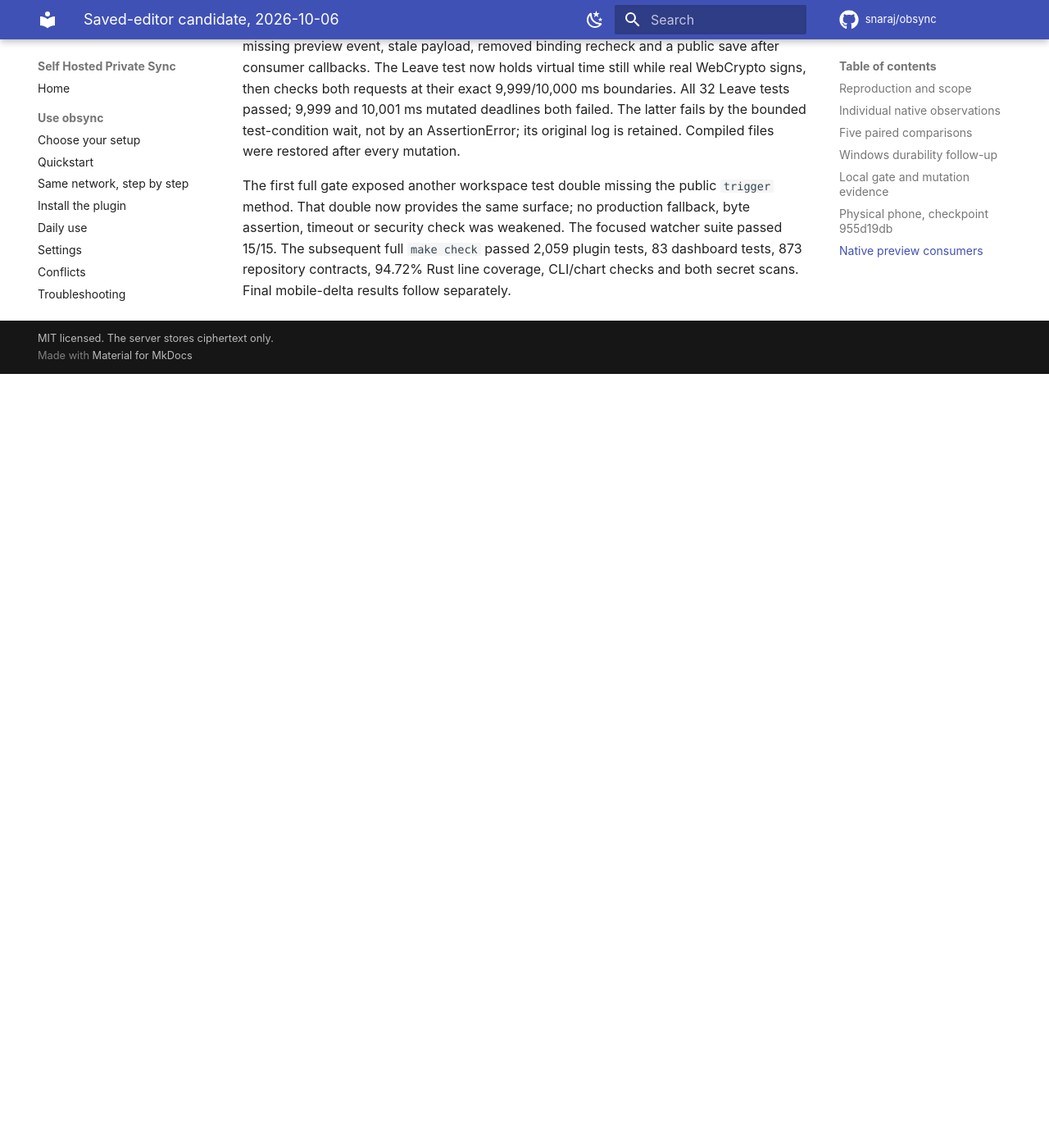
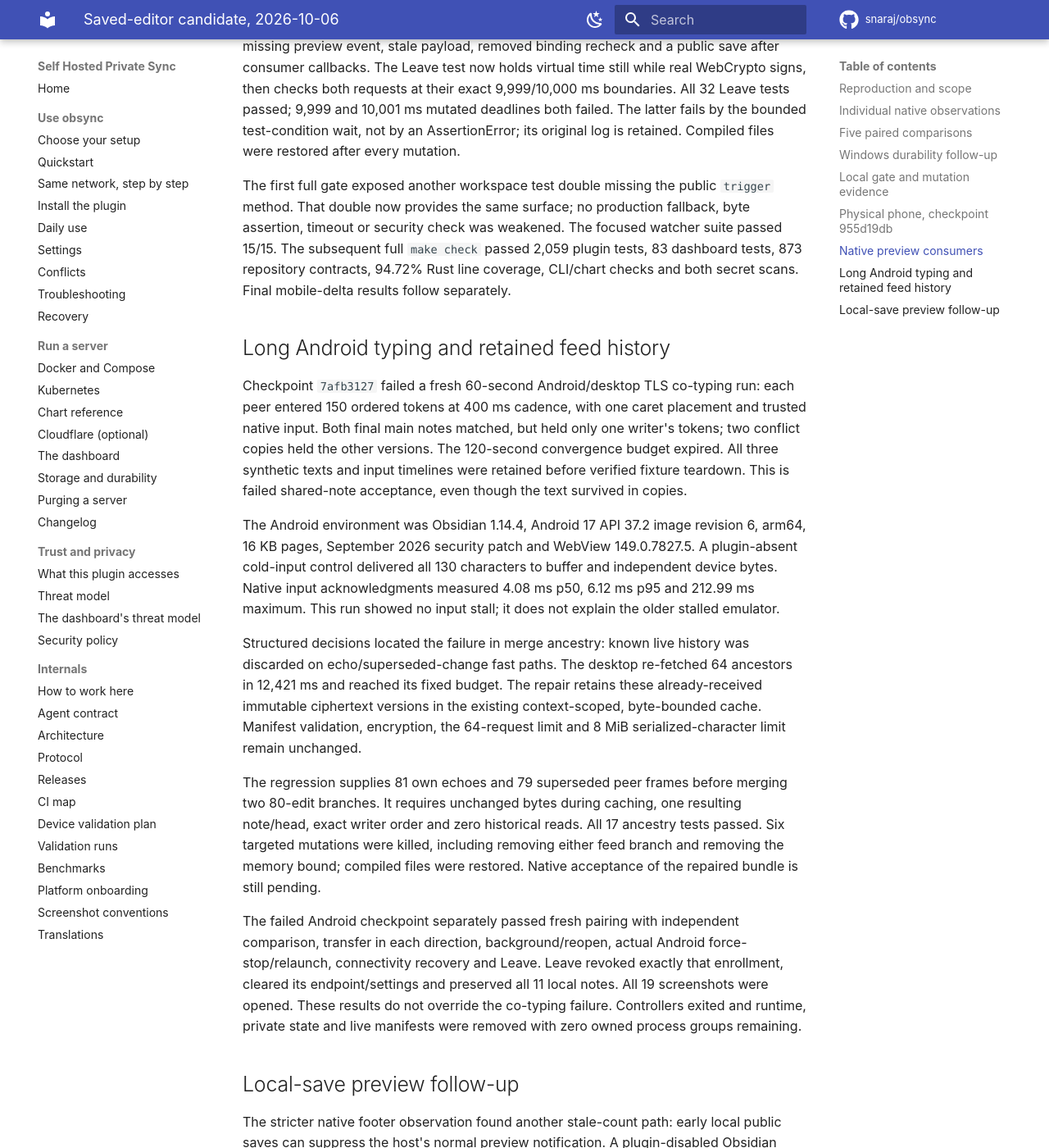
Before and after one commit to snaraj/obsync, an MkDocs documentation site: the page built from docs/validation-runs/2026-10-06-saved-editor-117.md, in a window 1280 px wide and 1400 px high, scrolled down 5404 px. Shown: the whole window at 82% size. Built offline with MkDocs 1.6.1 and Material for MkDocs 9.7.7, drawn with Linux system fonts in a browser that asks for light colours; comment, search, counter and statistics services are not loaded; before the commit the page ends 5860 px from its top, so only the background shows below that; some of the changed text lies outside the part shown.

Commit message:
fix: retain live ancestry and refresh local preview consumers
Long Android co-typing exhausted ancestry reads after previously received
versions were discarded, displacing text into conflict copies. Early native
public saves also left word counts one input behind.

- Keep echo and superseded feed versions in the existing bounded cache.
- Notify preview consumers after confirmed local saves, checking pane binding
  and allowing no subsequent stale save after synchronous callbacks.
- Pin long-feed convergence, memory pressure, reentrant consumers and the
  two valid authenticated peer-hold arrival orders without weakening bounds.
- Retain the failed Android run and native control/fix evidence in validation.

Validation: make check passed 2,066 plugin tests, 83 dashboard tests,
873 repository contracts, CLI/chart checks, 94.72% Rust line coverage and
both secret scans. Nine targeted mutants killed with compiled files restored.
Native Obsidian 1.14.4 boundary cases passed on both peers; all six screenshots
inspected, including exact word/character counts. Owned fixtures removed.
Android and final physical-phone acceptance remain pending; PR stays Draft.

This commit: +160/-3 lines.

- GPT-6

```diff
--- a/docs/validation-runs/2026-10-06-saved-editor-117.md
+++ b/docs/validation-runs/2026-10-06-saved-editor-117.md
@@ -231,3 +231,77 @@
 tests, 83 dashboard tests, 873 repository contracts, 94.72% Rust line coverage,
 CLI/chart checks and both secret scans. Final mobile-delta results follow
 separately.
+
+## Long Android typing and retained feed history
+
+Checkpoint `7afb3127` failed a fresh 60-second Android/desktop TLS co-typing
+run: each peer entered 150 ordered tokens at 400 ms cadence, with one caret
+placement and trusted native input. Both final main notes matched, but held
+only one writer's tokens; two conflict copies held the other versions. The
+120-second convergence budget expired. All three synthetic texts and input
+timelines were retained before verified fixture teardown. This is failed
+shared-note acceptance, even though the text survived in copies.
+
+The Android environment was Obsidian 1.14.4, Android 17 API 37.2 image revision
+6, arm64, 16 KB pages, September 2026 security patch and WebView 149.0.7827.5.
+A plugin-absent cold-input control delivered all 130 characters to buffer and
+independent device bytes. Native input acknowledgments measured 4.08 ms p50,
+6.12 ms p95 and 212.99 ms maximum. This run showed no input stall; it does not
+explain the older stalled emulator.
+
+Structured decisions located the failure in merge ancestry: known live
+history was discarded on echo/superseded-change fast paths. The desktop
+re-fetched 64 ancestors in 12,421 ms and reached its fixed budget. The repair
+retains these already-received immutable ciphertext versions in the existing
+context-scoped, byte-bounded cache. Manifest validation, encryption, the
+64-request limit and 8 MiB serialized-character limit remain unchanged.
+
+The regression supplies 81 own echoes and 79 superseded peer frames before
+merging two 80-edit branches. It requires unchanged bytes during caching,
+one resulting note/head, exact writer order and zero historical reads. All
+17 ancestry tests passed. Six targeted mutations were killed, including
+removing either feed branch and removing the memory bound; compiled files
+were restored. Native acceptance of the repaired bundle is still pending.
+
+The failed Android checkpoint separately passed fresh pairing with independent
+comparison, transfer in each direction, background/reopen, actual Android
+force-stop/relaunch, connectivity recovery and Leave. Leave revoked exactly
+that enrollment, cleared its endpoint/settings and preserved all 11 local
+notes. All 19 screenshots were opened. These results do not override the
+co-typing failure. Controllers exited and runtime, private state and live
+manifests were removed with zero owned process groups remaining.
+
+## Local-save preview follow-up
+
+The stricter native footer observation found another stale-count path:
+early local public saves can suppress the host's normal preview notification.
+A plugin-disabled Obsidian 1.14.4 control produced the complete 64-character
+note with a 64-character count under normal saving, but a 63-character count
+when public `save()` followed every input. Removing the final newline showed
+the same one-character lag (63 actual, 62 displayed), disproving the earlier
+newline-counting explanation. The independent disk and editor bytes agreed.
+
+The confirmed local-save callback now also sends `quick-preview` with current
+text, rechecking each pane binding before delivery and making no subsequent
+save. Six desktop/mobile tests exercise ordinary delivery, reentrant input
+and rebinding a second pane. Native-host and editor-activity checks passed
+127/127. Removing the event or binding check, or adding a save after consumers,
+was detected by all three targeted mutations. An initial mutation invocation
+hit its runner timeout because the test waited for the missing event; the
+test now waits for completed saving and then asserts the event, so all three
+fail directly with assertions. Compiled inputs were restored.
+
+Bundle SHA-256
+`bce18a3cfdd8309484815deba05d46ccce447da09c293cdb0d2b3535127b826d`
+passed the native prefix/suffix, two-prefix and separated-word cases on both
+Obsidian 1.14.4 desktop profiles. Each retained every character, one note per
+peer, the final local insertion point and exact counts: 3/64, 3/44 and 11/58
+words/characters. The bounded footer sampler and all six opened screenshots
+agree. Merge notices grouped the two affected notes; this driver did not
+measure notice rate. Both this run and the plugin-disabled control removed
+all owned processes and private runtime state.
+
+The combined history/preview repair passed the complete local `make check`:
+2,066 plugin tests, 83 dashboard tests, 873 repository contracts, CLI/chart
+checks, 94.72% Rust line coverage and both secret scans. Native mobile and
+hosted acceptance of this bundle remain separate results.
```
Also changed, not shown: CHANGELOG.md (+4 -1 lines), 6 other files.
